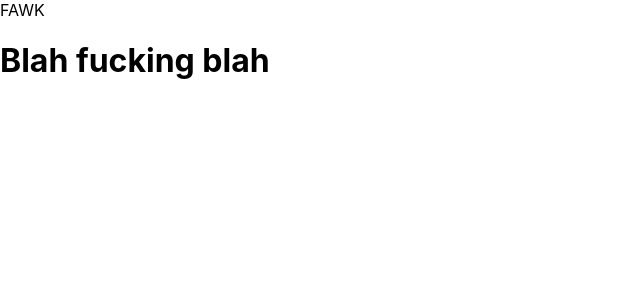
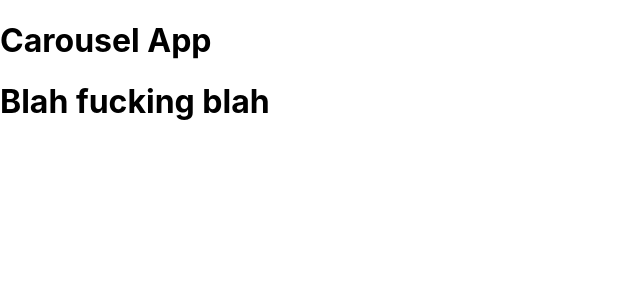
Before and after one commit to Zilllla/CRUDSlideShow, a React (Create React App) app in the folder slide-show/: page / in a window 1280 px wide. Shown: the top 300 px of the page, without its empty margins (0-640 px from the left). Built offline with nearby package versions, Linux system fonts and the light colour scheme.

Commit message:
making sure same

```diff
--- a/slide-show/src/App.js
+++ b/slide-show/src/App.js
@@ -1,5 +1,6 @@
 import React from "react";
 import Main from "./components/Main.js";
+import Header from "./components/Header.js";
 
 import "./App.css";
 
@@ -7,7 +8,7 @@ class App extends React.Component {
   render() {
     return (
       <div>
-        FAWK
+        <Header />
         <Main />
       </div>
     );
--- a/slide-show/src/components/Header.js
+++ b/slide-show/src/components/Header.js
@@ -0,0 +1,13 @@
+import React from "react";
+
+class Header extends React.Component {
+  render() {
+    return (
+      <div>
+        <h1>Carousel App</h1>
+      </div>
+    );
+  }
+}
+
+export default Header;
--- a/slide-show/src/components/Main.js
+++ b/slide-show/src/components/Main.js
@@ -13,16 +13,17 @@ class Main extends React.Component {
   }
 
   componentDidMount() {
-    axios.get(`${baseURL}`).then(res => {
-      console.log(res.data);
-    });
+    axios.get(baseURL).then(res =>
+      this.setState({
+        images: res.data
+      })
+    );
   }
 
   render() {
     return (
       <div>
         <h1>Blah fucking blah</h1>
-        <img>{this.props.images}</img>
       </div>
     );
   }
```
Also changed, not shown: slide-show/src/components/Main/Carousel.js (added, +9 -0 lines), slide-show/src/components/Main/Home.js (added).
